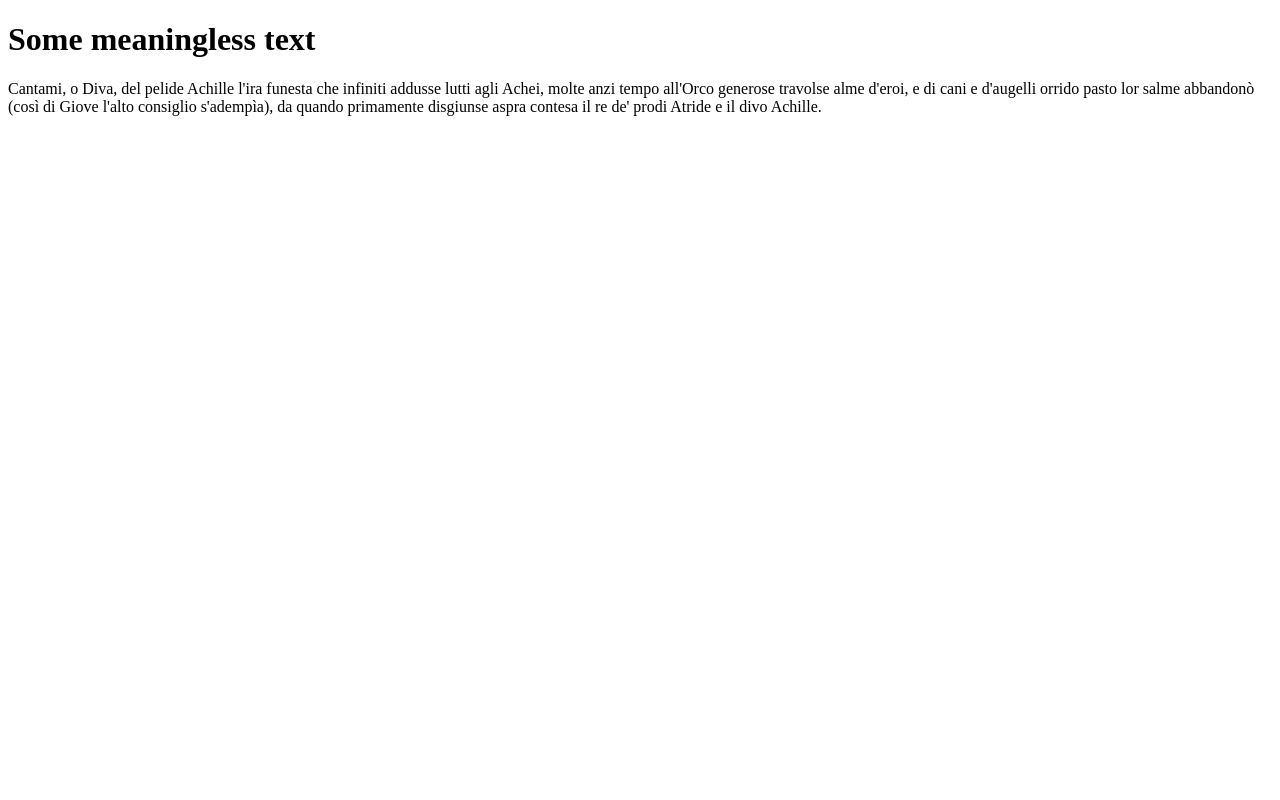
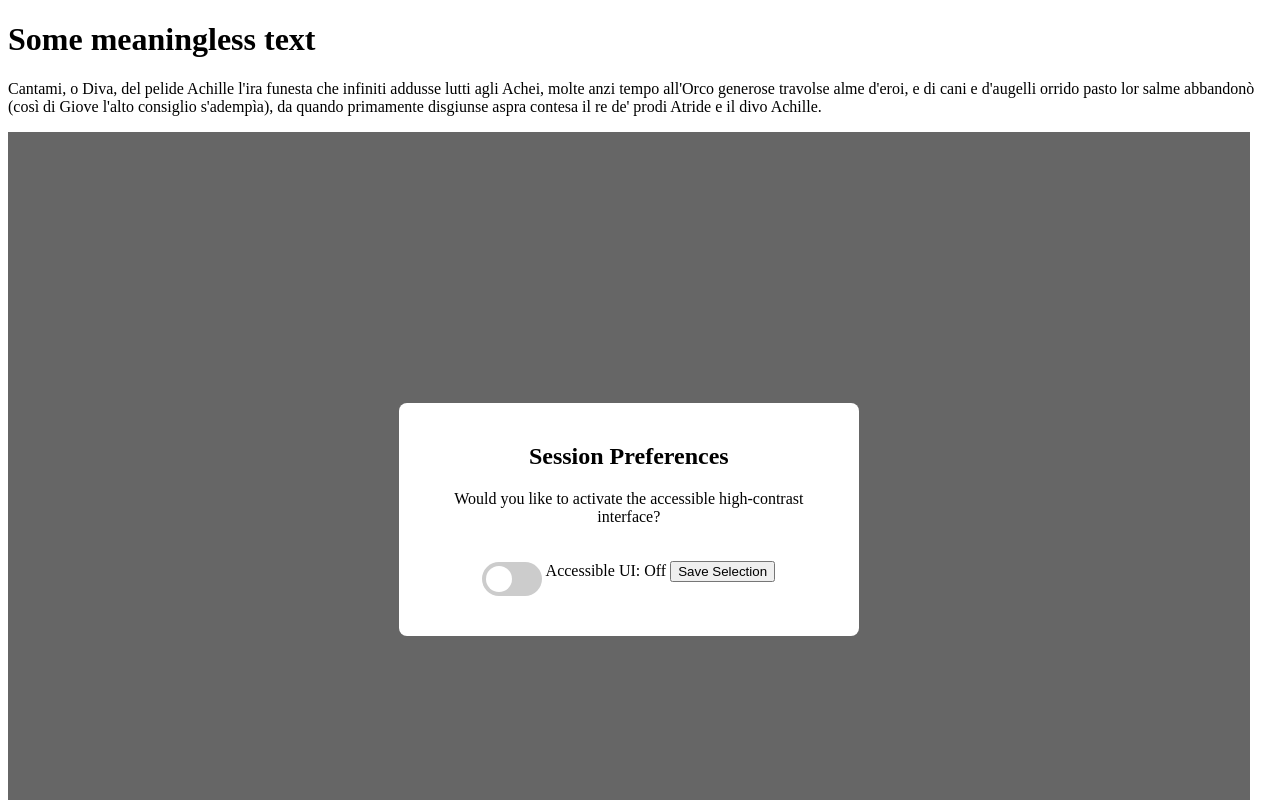
Before and after one commit to PedroS-Studies/connecting_the_dots, a plain HTML site: page temp_landing_page.html in a window 1280 px wide. Drawn offline with Linux system fonts and the light colour scheme.

Commit message:
test: :sparkles: add cookie modal html

```diff
--- a/temp_landing_page.html
+++ b/temp_landing_page.html
@@ -10,5 +10,19 @@
     <h1>Some meaningless text</h1>
     <p>Cantami, o Diva, del pelide Achille l'ira funesta che infiniti addusse lutti agli Achei, molte anzi tempo all'Orco generose travolse alme d'eroi, e di cani e d'augelli orrido pasto lor salme abbandonò (così di Giove l'alto consiglio s'adempìa), da quando primamente disgiunse aspra contesa il re de' prodi Atride e il divo Achille.
     </p>
+    <div class="cookie-modal">
+        <div class="cookie-content">
+            <h2>Session Preferences</h2>
+            <p>Would you like to activate the accessible high-contrast interface?</p>
+
+            <label class="switch">
+            <input type="checkbox" id="accessibilityToggle">
+            <span class="slider"></span>
+            </label>
+            <span id="accessibilityLabel">Accessible UI: Off</span>
+
+            <button id="saveCookiePrefs">Save Selection</button>
+        </div>
+    </div>
 </body>
 </html>
```
